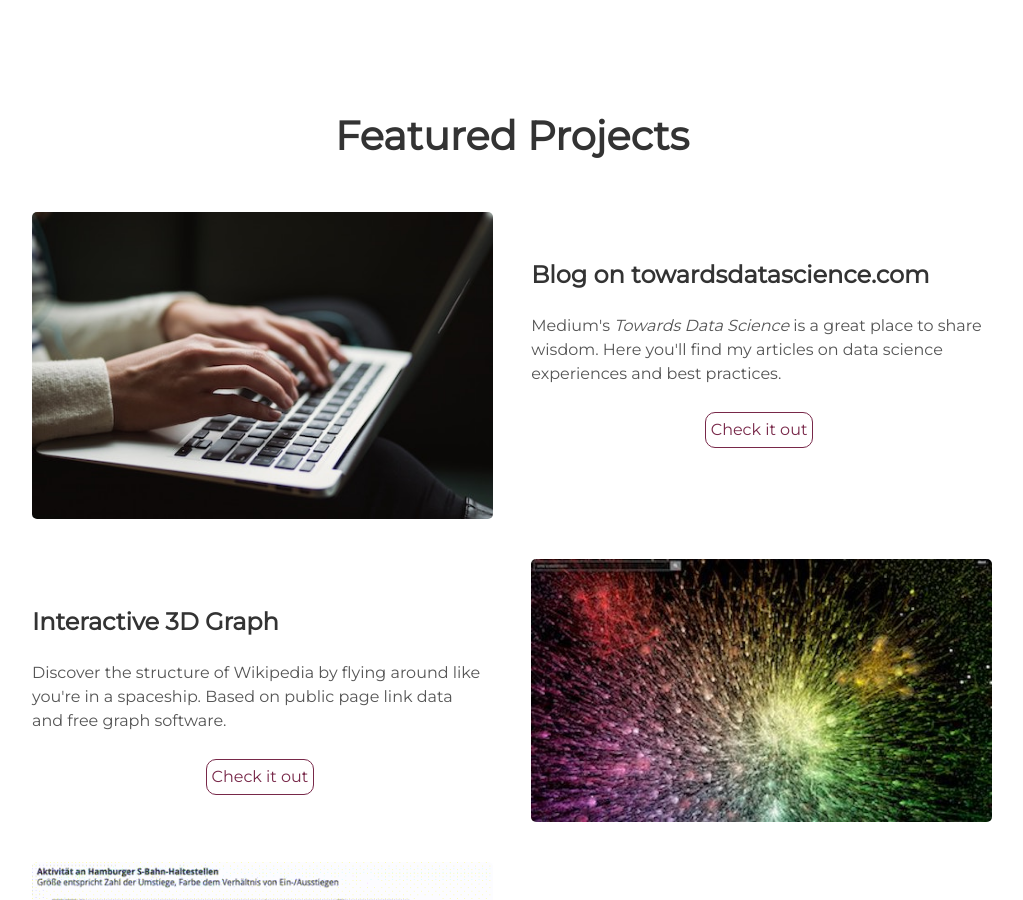
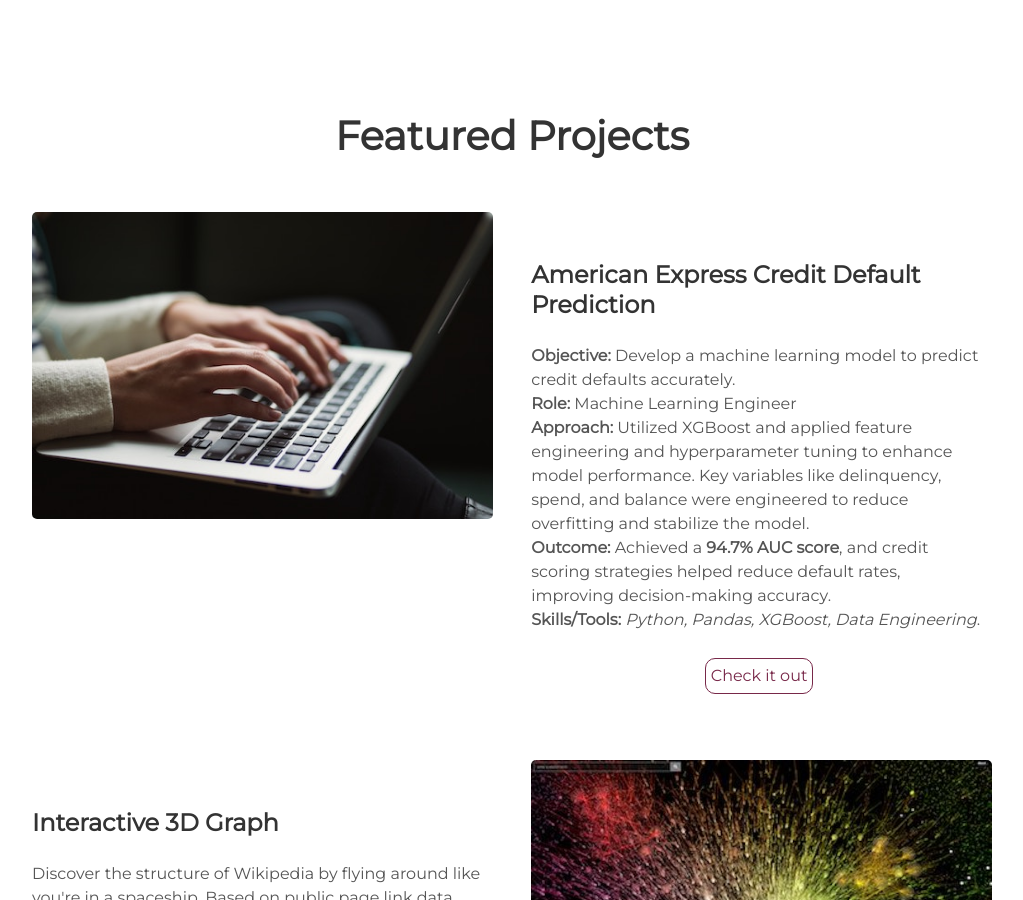
Before and after one commit to ViswaBonam/viswabonam.github.io, a Jekyll site: the page built from index.html, in a window 1280 px wide and 900 px high, scrolled down 1771 px. Shown: the whole window, without its empty margins (128-1151 px from the left). Built offline with Jekyll 4.4.1, drawn with Linux system fonts in a browser that asks for light colours.

Commit message:
Update projects.html

```diff
--- a/_includes/projects.html
+++ b/_includes/projects.html
@@ -8,9 +8,12 @@
     <img alt="wrting" src="{{ "/assets/img/kaitlyn-baker-vZJdYl5JVXY-unsplash.jpg" | prepend: site.baseurl }}" />
   </div>
   <div class="contents-right">
-    <h3> Blog on towardsdatascience.com </h3>
-    <p>Medium's <i>Towards Data Science</i> is a great place to share wisdom.
-      Here you'll find my articles on data science experiences and best practices.</p>
+    <h3> American Express Credit Default Prediction </h3>
+    <p><strong>Objective:</strong> Develop a machine learning model to predict credit defaults accurately.<br>
+<strong>Role:</strong> Machine Learning Engineer<br>
+<strong>Approach:</strong> Utilized XGBoost and applied feature engineering and hyperparameter tuning to enhance model performance. Key variables like delinquency, spend, and balance were engineered to reduce overfitting and stabilize the model.<br>
+<strong>Outcome:</strong> Achieved a <strong>94.7% AUC score</strong>, and credit scoring strategies helped reduce default rates, improving decision-making accuracy.<br>
+<strong>Skills/Tools:</strong> <em>Python, Pandas, XGBoost, Data Engineering</em>.</p>
       <p align="center"><a class="project-link" href="https://towardsdatascience.com/@d_haitz">Check it out</a></p>
   </div>
 </div>
```
